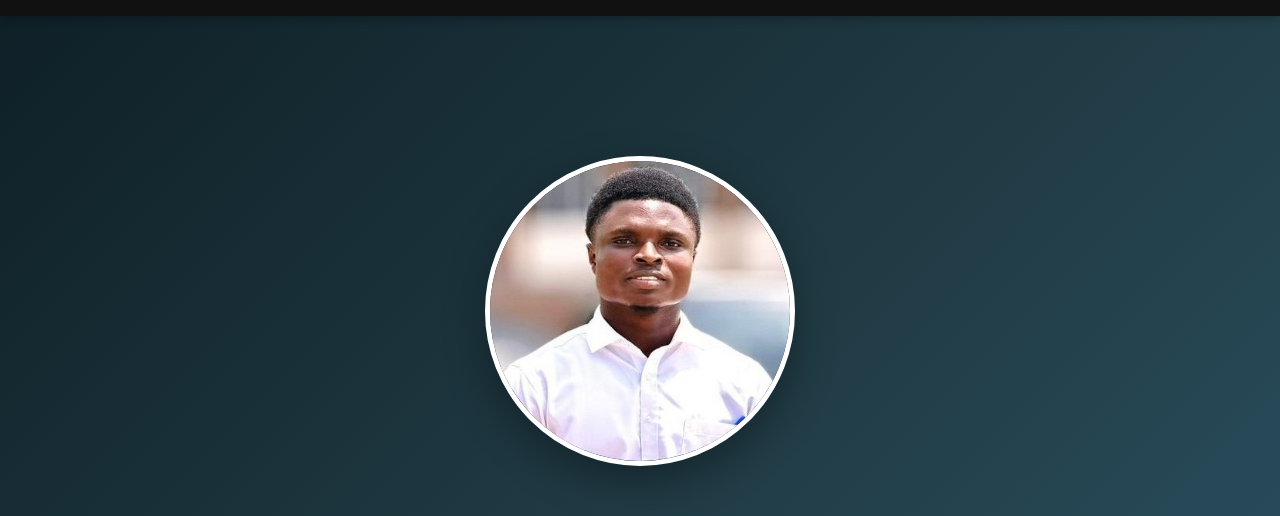
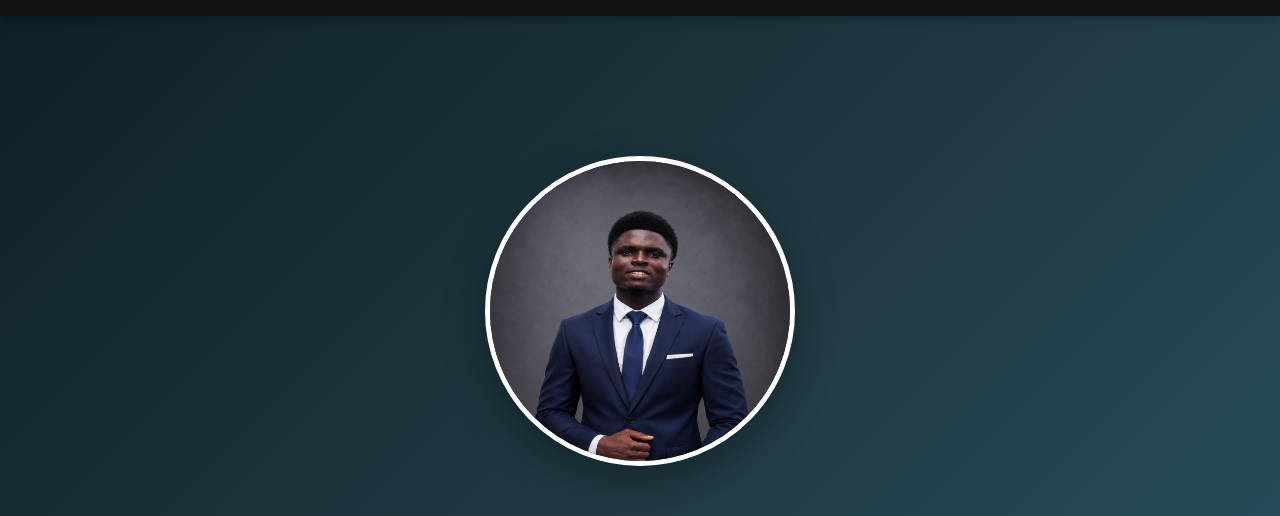
Before and after one commit to Ebenezer-Quayson133/Ebenezer-Quayson133.github.io, a plain HTML site: page index.html in a window 1280 px wide. Shown: the part 92-608 px from the top of the page. Drawn offline with Linux system fonts and the light colour scheme.

```diff
--- a/index.html
+++ b/index.html
@@ -44,7 +44,7 @@
 <section class="hero">
   <div class="reservoir"></div>
   <div class="container hero-content">
-    <img src="images/HEAD_PROFILE.jpeg" class="profile">
+    <img src="images/IMG_6314.jpeg" class="profile">
     <h1>Ebenezer Quayson</h1>
     <h3 class="typing"></h3>
     <p class="hero-text">
```
